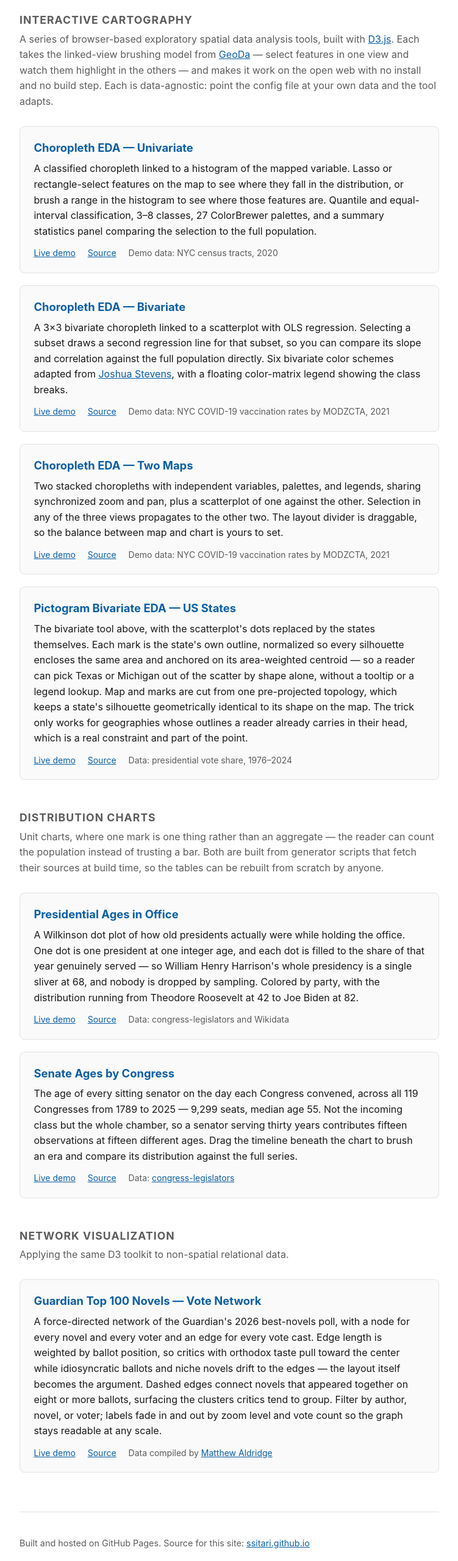
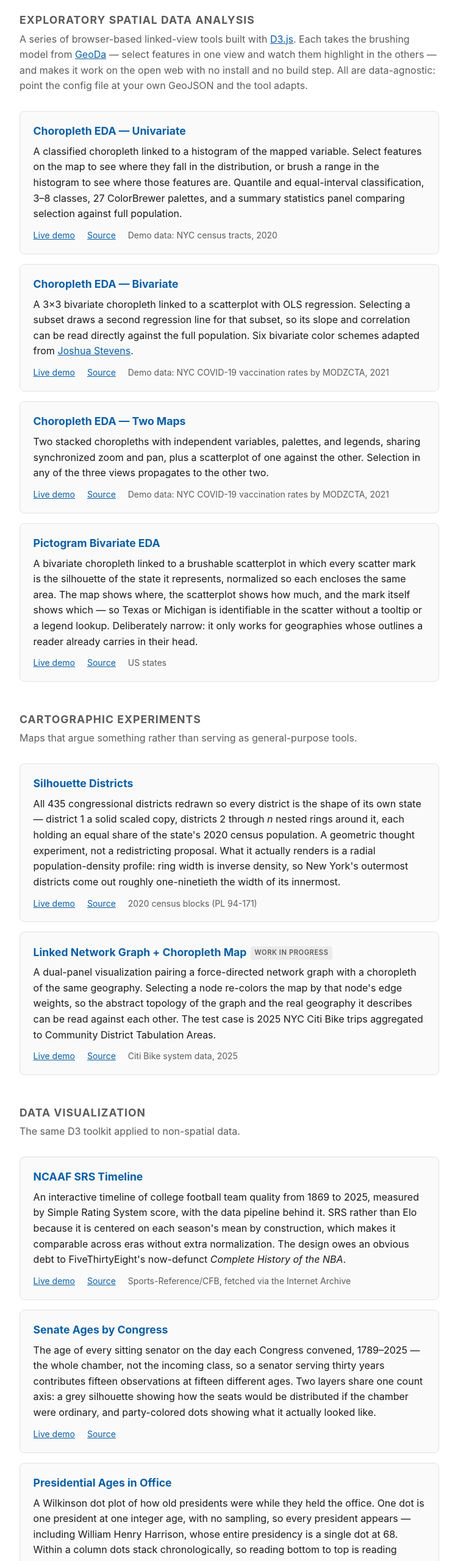
Before and after one commit to ssitari/ssitari.github.io, a plain HTML site: page index.html in a window 1280 px wide. Shown: the part 240-2800 px from the top of the page at 61% size, without its empty margins (264-1015 px from the left). Drawn offline with Linux system fonts and the light colour scheme.

Commit message:
List all public projects
Expands the single project list into five sections: exploratory spatial
data analysis, cartographic experiments, data visualization, teaching
and reference, and geospatial metadata. Adds the eleven projects that
were not yet listed, and a work-in-progress tag for the linked network
graph and the open source GIS workbook.

```diff
--- a/index.html
+++ b/index.html
@@ -14,6 +14,7 @@
     --rule: #e2e2e2;
     --card: #fafafa;
     --link: #0b5fa5;
+    --tag-bg: #ececec;
   }
   @media (prefers-color-scheme: dark) {
     :root {
@@ -23,6 +24,7 @@
       --rule: #2c3038;
       --card: #1c1f25;
       --link: #7ab8f5;
+      --tag-bg: #2c3038;
     }
   }
 
@@ -68,22 +70,36 @@
     border: 1px solid var(--rule);
     border-radius: 8px;
     background: var(--card);
-    padding: 1.25rem 1.4rem;
-    margin-bottom: 1.25rem;
+    padding: 1.15rem 1.35rem;
+    margin-bottom: 1rem;
   }
   .project h3 {
     margin: 0 0 0.4rem;
-    font-size: 1.15rem;
+    font-size: 1.1rem;
   }
   .project h3 a { text-decoration: none; }
   .project h3 a:hover { text-decoration: underline; }
-  .project p { margin: 0 0 0.75rem; }
+  .project p { margin: 0 0 0.7rem; }
   .project .meta {
     font-size: 0.875rem;
     color: var(--muted);
     margin: 0;
   }
   .project .meta a { margin-right: 1rem; }
+
+  .wip {
+    display: inline-block;
+    font-size: 0.7rem;
+    font-weight: 600;
+    letter-spacing: 0.05em;
+    text-transform: uppercase;
+    background: var(--tag-bg);
+    color: var(--muted);
+    border-radius: 3px;
+    padding: 0.1rem 0.4rem;
+    vertical-align: 0.15em;
+    margin-left: 0.4rem;
+  }
 
   footer {
     margin-top: 4rem;
@@ -101,29 +117,30 @@
     <p class="tagline">GIS/Metadata Librarian, Columbia University Libraries</p>
     <nav>
       <a href="/cv/">CV</a>
-      <a href="#projects">Projects</a>
+      <a href="#eda">Projects</a>
       <a href="https://github.com/ssitari">GitHub</a>
       <a href="mailto:ecg2104@columbia.edu">Email</a>
     </nav>
   </header>
 
   <main>
-    <h2 id="projects">Interactive cartography</h2>
+
+    <h2 id="eda">Exploratory spatial data analysis</h2>
     <p class="section-note">
-      A series of browser-based exploratory spatial data analysis tools, built with
-      <a href="https://d3js.org">D3.js</a>. Each takes the linked-view brushing model from
-      <a href="https://geodacenter.github.io/">GeoDa</a> — select features in one view and watch them
-      highlight in the others — and makes it work on the open web with no install and no build step.
-      Each is data-agnostic: point the config file at your own data and the tool adapts.
+      A series of browser-based linked-view tools built with <a href="https://d3js.org">D3.js</a>. Each
+      takes the brushing model from <a href="https://geodacenter.github.io/">GeoDa</a> &mdash; select features
+      in one view and watch them highlight in the others &mdash; and makes it work on the open web with no
+      install and no build step. All are data-agnostic: point the config file at your own GeoJSON and the
+      tool adapts.
     </p>
 
     <article class="project">
-      <h3><a href="https://ssitari.github.io/ChoroplethEDAUnivariate/">Choropleth EDA — Univariate</a></h3>
+      <h3><a href="https://ssitari.github.io/ChoroplethEDAUnivariate/">Choropleth EDA &mdash; Univariate</a></h3>
       <p>
-        A classified choropleth linked to a histogram of the mapped variable. Lasso or rectangle-select
-        features on the map to see where they fall in the distribution, or brush a range in the histogram
-        to see where those features are. Quantile and equal-interval classification, 3–8 classes,
-        27 ColorBrewer palettes, and a summary statistics panel comparing the selection to the full population.
+        A classified choropleth linked to a histogram of the mapped variable. Select features on the map to
+        see where they fall in the distribution, or brush a range in the histogram to see where those
+        features are. Quantile and equal-interval classification, 3&ndash;8 classes, 27 ColorBrewer palettes,
+        and a summary statistics panel comparing selection against full population.
       </p>
       <p class="meta">
         <a href="https://ssitari.github.io/ChoroplethEDAUnivariate/">Live demo</a>
@@ -133,13 +150,12 @@
     </article>
 
     <article class="project">
-      <h3><a href="https://ssitari.github.io/ChoroplethEDABivariate/">Choropleth EDA — Bivariate</a></h3>
+      <h3><a href="https://ssitari.github.io/ChoroplethEDABivariate/">Choropleth EDA &mdash; Bivariate</a></h3>
       <p>
-        A 3×3 bivariate choropleth linked to a scatterplot with OLS regression. Selecting a subset draws a
-        second regression line for that subset, so you can compare its slope and correlation against the
-        full population directly. Six bivariate color schemes adapted from
-        <a href="https://www.joshuastevens.net/cartography/make-a-bivariate-choropleth-map/">Joshua Stevens</a>,
-        with a floating color-matrix legend showing the class breaks.
+        A 3&times;3 bivariate choropleth linked to a scatterplot with OLS regression. Selecting a subset draws
+        a second regression line for that subset, so its slope and correlation can be read directly against
+        the full population. Six bivariate color schemes adapted from
+        <a href="https://www.joshuastevens.net/cartography/make-a-bivariate-choropleth-map/">Joshua Stevens</a>.
       </p>
       <p class="meta">
         <a href="https://ssitari.github.io/ChoroplethEDABivariate/">Live demo</a>
@@ -149,11 +165,11 @@
     </article>
 
     <article class="project">
-      <h3><a href="https://ssitari.github.io/ChoroplethEDATwomaps/">Choropleth EDA — Two Maps</a></h3>
+      <h3><a href="https://ssitari.github.io/ChoroplethEDATwomaps/">Choropleth EDA &mdash; Two Maps</a></h3>
       <p>
         Two stacked choropleths with independent variables, palettes, and legends, sharing synchronized zoom
         and pan, plus a scatterplot of one against the other. Selection in any of the three views propagates
-        to the other two. The layout divider is draggable, so the balance between map and chart is yours to set.
+        to the other two.
       </p>
       <p class="meta">
         <a href="https://ssitari.github.io/ChoroplethEDATwomaps/">Live demo</a>
@@ -163,74 +179,113 @@
     </article>
 
     <article class="project">
-      <h3><a href="https://ssitari.github.io/PictogramBivariateEDA/">Pictogram Bivariate EDA — US States</a></h3>
+      <h3><a href="https://ssitari.github.io/PictogramBivariateEDA/">Pictogram Bivariate EDA</a></h3>
       <p>
-        The bivariate tool above, with the scatterplot's dots replaced by the states themselves. Each mark is
-        the state's own outline, normalized so every silhouette encloses the same area and anchored on its
-        area-weighted centroid — so a reader can pick Texas or Michigan out of the scatter by shape alone,
-        without a tooltip or a legend lookup. Map and marks are cut from one pre-projected topology, which
-        keeps a state's silhouette geometrically identical to its shape on the map. The trick only works for
-        geographies whose outlines a reader already carries in their head, which is a real constraint and part
-        of the point.
+        A bivariate choropleth linked to a brushable scatterplot in which every scatter mark is the silhouette
+        of the state it represents, normalized so each encloses the same area. The map shows where, the
+        scatterplot shows how much, and the mark itself shows which &mdash; so Texas or Michigan is
+        identifiable in the scatter without a tooltip or a legend lookup. Deliberately narrow: it only works
+        for geographies whose outlines a reader already carries in their head.
       </p>
       <p class="meta">
         <a href="https://ssitari.github.io/PictogramBivariateEDA/">Live demo</a>
         <a href="https://github.com/ssitari/PictogramBivariateEDA">Source</a>
-        Data: presidential vote share, 1976–2024
+        US states
       </p>
     </article>
 
-    <h2 id="distributions">Distribution charts</h2>
+    <h2 id="cartography">Cartographic experiments</h2>
     <p class="section-note">
-      Unit charts, where one mark is one thing rather than an aggregate — the reader can count the
-      population instead of trusting a bar. Both are built from generator scripts that fetch their
-      sources at build time, so the tables can be rebuilt from scratch by anyone.
+      Maps that argue something rather than serving as general-purpose tools.
     </p>
 
     <article class="project">
-      <h3><a href="https://ssitari.github.io/PresidentAgeHistogram/">Presidential Ages in Office</a></h3>
+      <h3><a href="https://ssitari.github.io/SilhouetteDistricts/">Silhouette Districts</a></h3>
       <p>
-        A Wilkinson dot plot of how old presidents actually were while holding the office. One dot is one
-        president at one integer age, and each dot is filled to the share of that year genuinely served — so
-        William Henry Harrison's whole presidency is a single sliver at 68, and nobody is dropped by sampling.
-        Colored by party, with the distribution running from Theodore Roosevelt at 42 to Joe Biden at 82.
+        All 435 congressional districts redrawn so every district is the shape of its own state &mdash;
+        district 1 a solid scaled copy, districts 2 through <em>n</em> nested rings around it, each holding an
+        equal share of the state's 2020 census population. A geometric thought experiment, not a redistricting
+        proposal. What it actually renders is a radial population-density profile: ring width is inverse
+        density, so New York's outermost districts come out roughly one-ninetieth the width of its innermost.
       </p>
       <p class="meta">
-        <a href="https://ssitari.github.io/PresidentAgeHistogram/">Live demo</a>
-        <a href="https://github.com/ssitari/PresidentAgeHistogram">Source</a>
-        Data: congress-legislators and Wikidata
+        <a href="https://ssitari.github.io/SilhouetteDistricts/">Live demo</a>
+        <a href="https://github.com/ssitari/SilhouetteDistricts">Source</a>
+        2020 census blocks (PL 94-171)
+      </p>
+    </article>
+
+    <article class="project">
+      <h3><a href="https://ssitari.github.io/LinkedNetworkGraphChoroplethMap/">Linked Network Graph + Choropleth Map</a><span class="wip">Work in progress</span></h3>
+      <p>
+        A dual-panel visualization pairing a force-directed network graph with a choropleth of the same
+        geography. Selecting a node re-colors the map by that node's edge weights, so the abstract topology
+        of the graph and the real geography it describes can be read against each other. The test case is
+        2025 NYC Citi Bike trips aggregated to Community District Tabulation Areas.
+      </p>
+      <p class="meta">
+        <a href="https://ssitari.github.io/LinkedNetworkGraphChoroplethMap/">Live demo</a>
+        <a href="https://github.com/ssitari/LinkedNetworkGraphChoroplethMap">Source</a>
+        Citi Bike system data, 2025
+      </p>
+    </article>
+
+    <h2 id="dataviz">Data visualization</h2>
+    <p class="section-note">
+      The same D3 toolkit applied to non-spatial data.
+    </p>
+
+    <article class="project">
+      <h3><a href="https://ssitari.github.io/NCAAFSRSTimeline/">NCAAF SRS Timeline</a></h3>
+      <p>
+        An interactive timeline of college football team quality from 1869 to 2025, measured by Simple Rating
+        System score, with the data pipeline behind it. SRS rather than Elo because it is centered on each
+        season's mean by construction, which makes it comparable across eras without extra normalization.
+        The design owes an obvious debt to FiveThirtyEight's now-defunct <em>Complete History of the NBA</em>.
+      </p>
+      <p class="meta">
+        <a href="https://ssitari.github.io/NCAAFSRSTimeline/">Live demo</a>
+        <a href="https://github.com/ssitari/NCAAFSRSTimeline">Source</a>
+        Sports-Reference/CFB, fetched via the Internet Archive
       </p>
     </article>
 
     <article class="project">
       <h3><a href="https://ssitari.github.io/SenateAgeHistogram/">Senate Ages by Congress</a></h3>
       <p>
-        The age of every sitting senator on the day each Congress convened, across all 119 Congresses from
-        1789 to 2025 — 9,299 seats, median age 55. Not the incoming class but the whole chamber, so a senator
-        serving thirty years contributes fifteen observations at fifteen different ages. Drag the timeline
-        beneath the chart to brush an era and compare its distribution against the full series.
+        The age of every sitting senator on the day each Congress convened, 1789&ndash;2025 &mdash; the whole
+        chamber, not the incoming class, so a senator serving thirty years contributes fifteen observations at
+        fifteen different ages. Two layers share one count axis: a grey silhouette showing how the seats would
+        be distributed if the chamber were ordinary, and party-colored dots showing what it actually looked
+        like.
       </p>
       <p class="meta">
         <a href="https://ssitari.github.io/SenateAgeHistogram/">Live demo</a>
         <a href="https://github.com/ssitari/SenateAgeHistogram">Source</a>
-        Data: <a href="https://github.com/unitedstates/congress-legislators">congress-legislators</a>
       </p>
     </article>
 
-    <h2 id="networks">Network visualization</h2>
-    <p class="section-note">
-      Applying the same D3 toolkit to non-spatial relational data.
-    </p>
+    <article class="project">
+      <h3><a href="https://ssitari.github.io/PresidentAgeHistogram/">Presidential Ages in Office</a></h3>
+      <p>
+        A Wilkinson dot plot of how old presidents were while they held the office. One dot is one president at
+        one integer age, with no sampling, so every president appears &mdash; including William Henry Harrison,
+        whose entire presidency is a single dot at 68. Within a column dots stack chronologically, so reading
+        bottom to top is reading forward in time.
+      </p>
+      <p class="meta">
+        <a href="https://ssitari.github.io/PresidentAgeHistogram/">Live demo</a>
+        <a href="https://github.com/ssitari/PresidentAgeHistogram">Source</a>
+      </p>
+    </article>
 
     <article class="project">
-      <h3><a href="https://ssitari.github.io/GuardianBookNetwork/">Guardian Top 100 Novels — Vote Network</a></h3>
+      <h3><a href="https://ssitari.github.io/GuardianBookNetwork/">Guardian Top 100 Novels &mdash; Vote Network</a></h3>
       <p>
-        A force-directed network of the Guardian's 2026 best-novels poll, with a node for every novel and
-        every voter and an edge for every vote cast. Edge length is weighted by ballot position, so critics
-        with orthodox taste pull toward the center while idiosyncratic ballots and niche novels drift to the
-        edges — the layout itself becomes the argument. Dashed edges connect novels that appeared together on
-        eight or more ballots, surfacing the clusters critics tend to group. Filter by author, novel, or voter;
-        labels fade in and out by zoom level and vote count so the graph stays readable at any scale.
+        A force-directed network of the Guardian's 2026 best-novels poll, with a node for every novel and every
+        voter and an edge for every vote cast. Edge length is weighted by ballot position, so critics with
+        orthodox taste pull toward the center while idiosyncratic ballots and niche novels drift to the edges.
+        Dashed edges connect novels appearing together on eight or more ballots.
       </p>
       <p class="meta">
         <a href="https://ssitari.github.io/GuardianBookNetwork/">Live demo</a>
@@ -238,6 +293,84 @@
         Data compiled by <a href="https://mpaldridge.github.io/blog/guardian-novels.html">Matthew Aldridge</a>
       </p>
     </article>
+
+    <h2 id="teaching">Teaching and reference</h2>
+    <p class="section-note">
+      Instructional material written for researchers, students, and staff at Columbia and beyond.
+    </p>
+
+    <article class="project">
+      <h3><a href="https://ssitari.github.io/CensusGeographies/">Census Geographies &mdash; A Guided Tour</a></h3>
+      <p>
+        An interactive walk through fifteen geographies used for the Decennial Census and the ACS, built for
+        the <a href="https://guides.library.columbia.edu/census">Columbia University Libraries census research
+        guide</a> and aimed at complete novices. Every step has its own URL fragment so a guide can link
+        straight to a single geography, hovering any unit decomposes its GEOID into labelled runs, and each
+        step states in words what it does and does not nest inside &mdash; because the census hierarchy is not
+        a clean tree and most introductions hide that. NYC-centric by design.
+      </p>
+      <p class="meta">
+        <a href="https://ssitari.github.io/CensusGeographies/">Live demo</a>
+        <a href="https://github.com/ssitari/CensusGeographies">Source</a>
+        2020 vintage geometry
+      </p>
+    </article>
+
+    <article class="project">
+      <h3><a href="https://ssitari.github.io/IntroOpenGISWorkbook/">Introduction to GIS Using Open Source Software</a><span class="wip">Work in progress</span></h3>
+      <p>
+        A self-directed introductory workshop text for learning GIS with open source tools, focused on QGIS
+        3.44 and using New York City as its geographic context. Written for researchers, graduate students,
+        and faculty who want to bring spatial methods into their work, assuming no prior GIS experience. A
+        first complete version is expected in September 2026.
+      </p>
+      <p class="meta">
+        <a href="https://ssitari.github.io/IntroOpenGISWorkbook/">Read online</a>
+        <a href="https://github.com/ssitari/IntroOpenGISWorkbook">Source</a>
+      </p>
+    </article>
+
+    <article class="project">
+      <h3><a href="https://ssitari.github.io/GISWorkshops/">GIS Workshops</a></h3>
+      <p>
+        Materials supporting GIS trainings for Research Data Services at Columbia. Five QGIS exercises covering
+        census joins and dissolves, raster site suitability modeling, spatial joins of 311 complaint data, and
+        choropleth layout for print &mdash; each self-contained, with its screenshots and datasets alongside
+        the text.
+      </p>
+      <p class="meta">
+        <a href="https://ssitari.github.io/GISWorkshops/">Live site</a>
+        <a href="https://github.com/ssitari/GISWorkshops">Source</a>
+      </p>
+    </article>
+
+    <article class="project">
+      <h3><a href="https://github.com/ssitari/MapClub">Map Club</a></h3>
+      <p>
+        Session materials from Columbia University Libraries' Map Club.
+      </p>
+      <p class="meta">
+        <a href="https://github.com/ssitari/MapClub">Source</a>
+      </p>
+    </article>
+
+    <h2 id="metadata">Geospatial metadata</h2>
+    <p class="section-note">
+      Records maintained for the Libraries' geospatial data collections.
+    </p>
+
+    <article class="project">
+      <h3><a href="https://github.com/ssitari/GeodataColumbiaMetadata">Geodata Columbia Metadata</a></h3>
+      <p>
+        FGDC and ISO metadata records for the Columbia University Libraries geospatial data collections,
+        maintained for ingest into the
+        <a href="https://geodata.library.columbia.edu/">Columbia GeoData catalog</a>.
+      </p>
+      <p class="meta">
+        <a href="https://github.com/ssitari/GeodataColumbiaMetadata">Source</a>
+      </p>
+    </article>
+
   </main>
 
   <footer>
```
